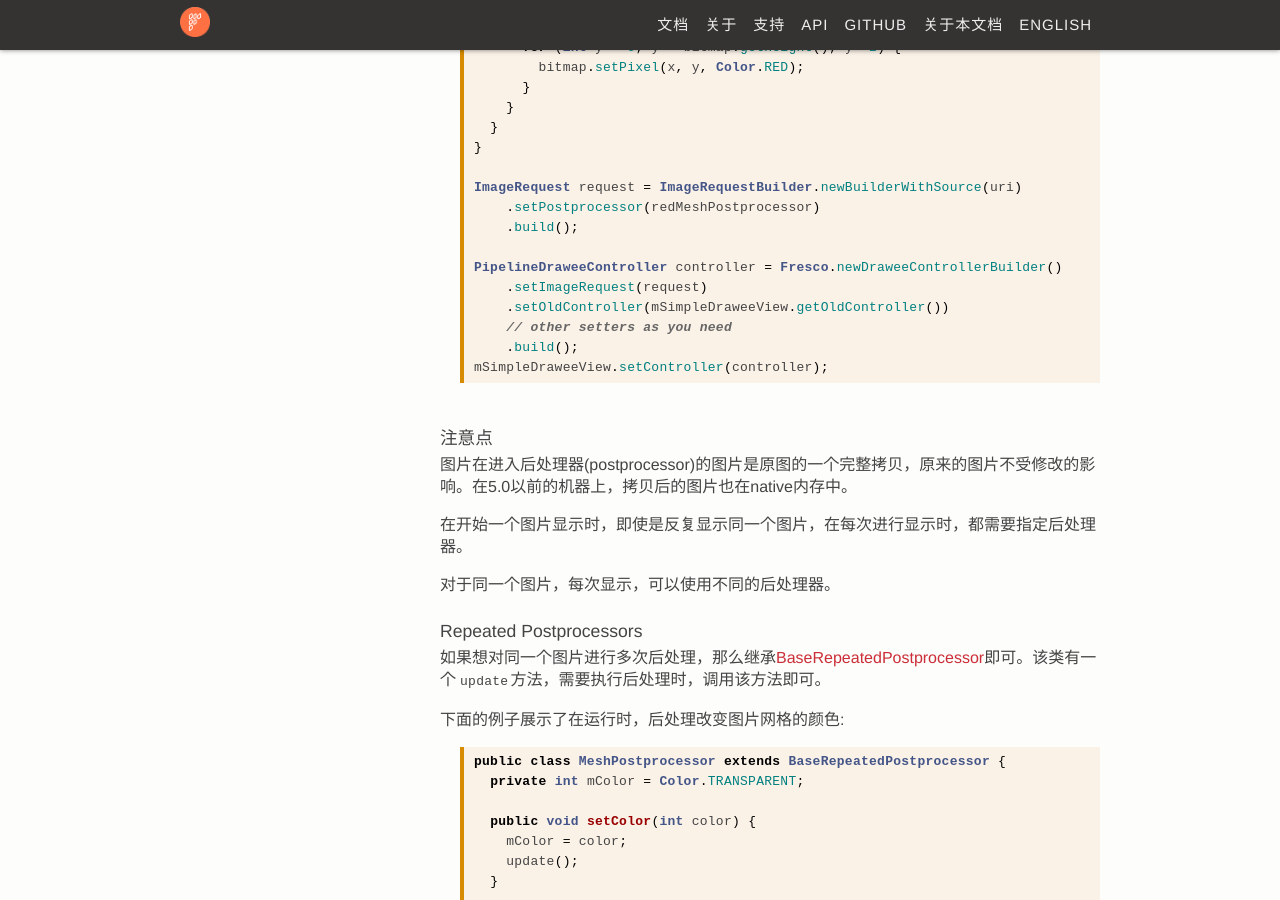
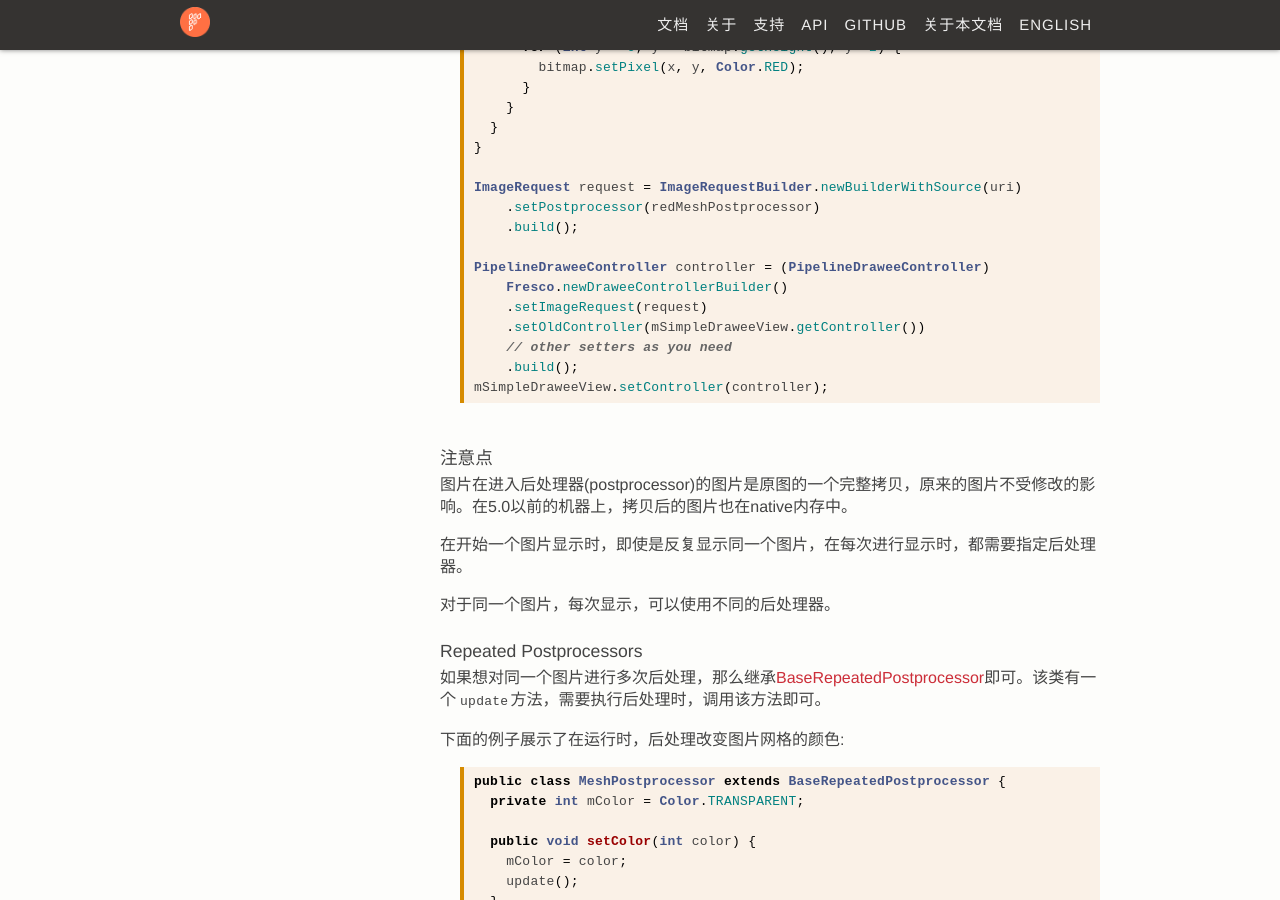
Before and after one commit to liaohuqiu/fresco-docs-cn, a Jekyll site: the page built from docs/01-modifying-image.md, in a window 1280 px wide and 900 px high, scrolled down 605 px. Built offline with Jekyll 4.4.1, drawn with Linux system fonts in a browser that asks for light colours; Markdown is read by kramdown in place of the engine named in the settings.

Commit message:
update 01-modifying-image.md & 01-requesting-mutiple-images.md

```diff
--- a/docs/01-modifying-image.md
+++ b/docs/01-modifying-image.md
@@ -35,9 +35,10 @@ ImageRequest request = ImageRequestBuilder.newBuilderWithSource(uri)
     .setPostprocessor(redMeshPostprocessor)
     .build();
 
-PipelineDraweeController controller = Fresco.newDraweeControllerBuilder()
+PipelineDraweeController controller = (PipelineDraweeController)
+    Fresco.newDraweeControllerBuilder()
     .setImageRequest(request)
-    .setOldController(mSimpleDraweeView.getOldController())
+    .setOldController(mSimpleDraweeView.getController())
     // other setters as you need
     .build();
 mSimpleDraweeView.setController(controller);
```
Also changed, not shown: docs/01-requesting-multiple-images.md (+3 -0 lines).
